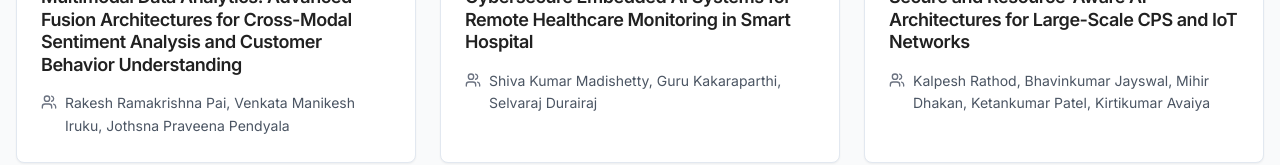
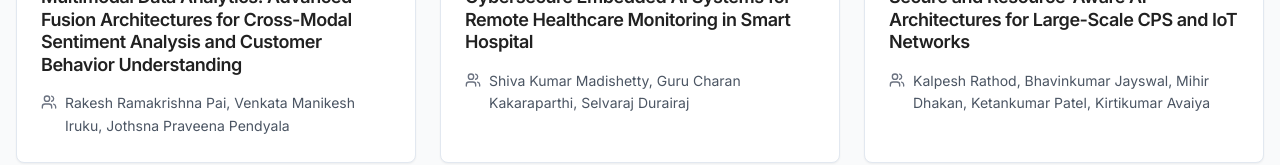
Before and after one commit to techyavii/aisgri-vista-website, a React (Vite) app: page /best-paper-awards in a window 1280 px wide. Shown: the part 744-909 px from the top of the page. Built offline with nearby package versions, Linux system fonts and the light colour scheme.

Commit message:
name change

```diff
--- a/src/App.tsx
+++ b/src/App.tsx
@@ -27,7 +27,6 @@ import InvitedSpeakers from './pages/InvitedSpeakers';
 import DasgriAwards from './pages/DasgriAwards';
 import BestPaperAwards from './pages/BestPaperAwards';
 import DasgriAwardsResults from './pages/DasgriAwardsResults';
-import KeynoteSpeakers from './components/KeynoteSpeakers';
 import ImportantNotice from "./components/ImportantNotice";
 
 
--- a/src/pages/BestPaperAwards.tsx
+++ b/src/pages/BestPaperAwards.tsx
@@ -20,7 +20,7 @@ const BestPaperAwards: React.FC = () => {
     {
       id: 'DASGRI-11',
       title: 'Cybersecure Embedded AI Systems for Remote Healthcare Monitoring in Smart Hospital',
-      authors: 'Shiva Kumar Madishetty, Guru Kakaraparthi, Selvaraj Durairaj'
+      authors: 'Shiva Kumar Madishetty, Guru Charan Kakaraparthi, Selvaraj Durairaj'
     },
     {
       id: '379',
```
